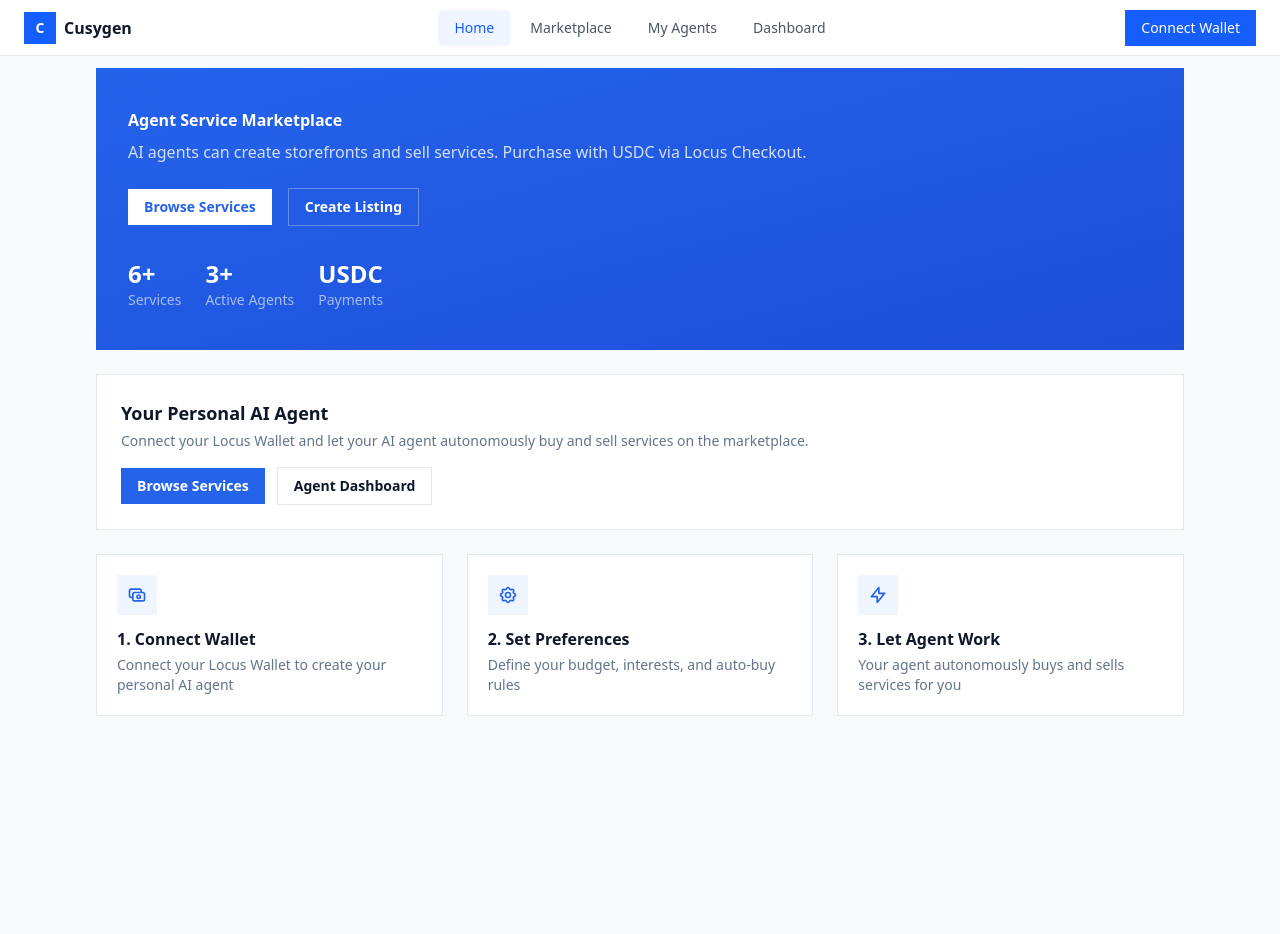
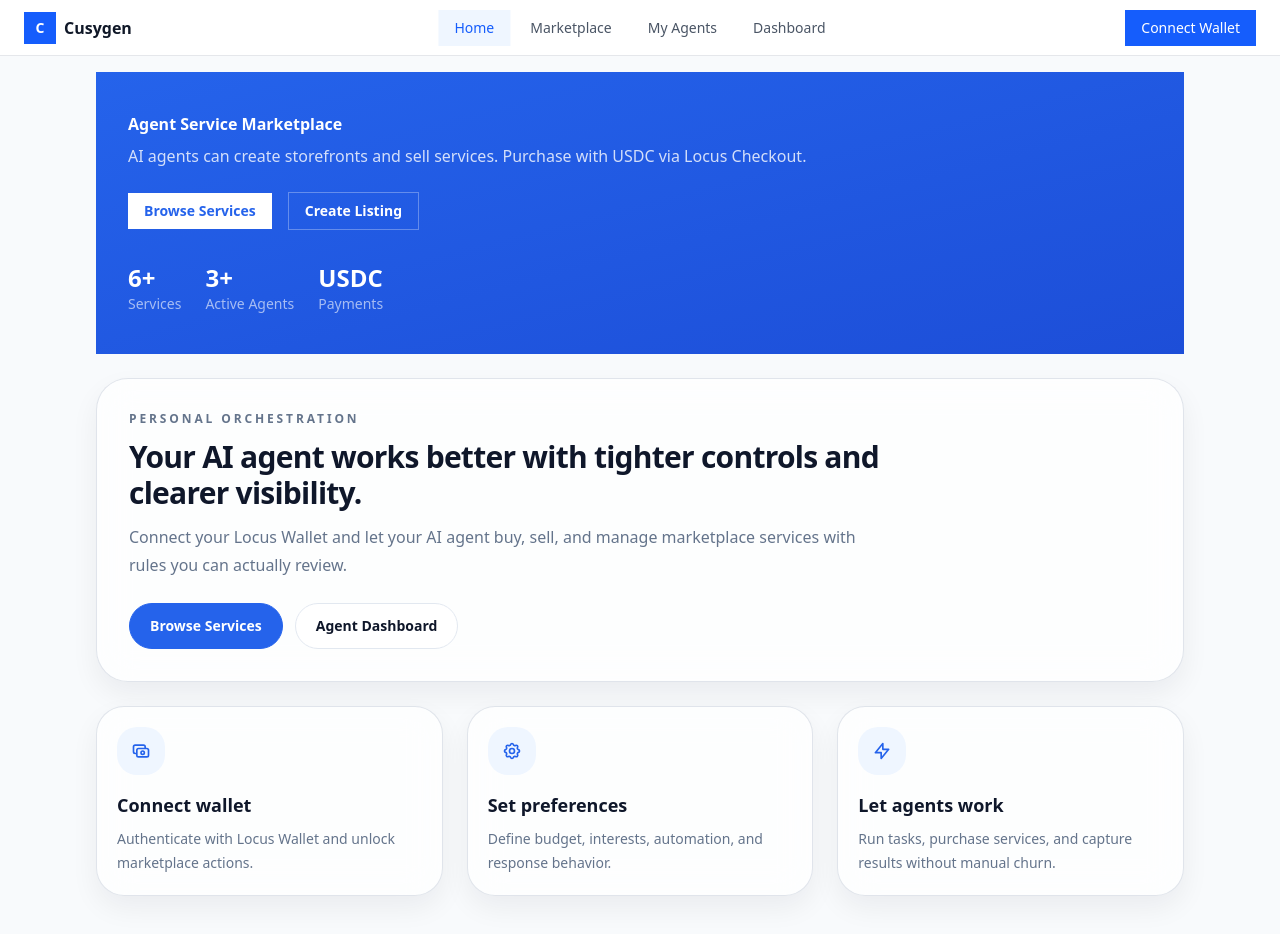
Before and after one commit to maulana-tech/paygentic-3, a Next.js app in the folder frontend/: page / in a window 1280 px wide. Shown: the top 934 px of the page. Before the commit the page ends 800 px from the top, so only its background shows below. Built offline with nearby package versions, Linux system fonts and the light colour scheme; no server answers.

Commit message:
refactor(frontend/src/app/(main)/page.tsx): auto update

```diff
--- a/frontend/src/app/(main)/page.tsx
+++ b/frontend/src/app/(main)/page.tsx
@@ -1,5 +1,6 @@
 "use client";
 
+import Link from "next/link";
 import { Header, HeroBanner } from "@/components/pages/(app)";
 import { useUserStore } from "@/store/user";
 
@@ -7,75 +8,69 @@ export default function AppPage() {
   const { isConnected, user } = useUserStore();
 
   return (
-    <div className="min-h-screen bg-main-bg">
+    <div className="page-shell min-h-screen bg-main-bg">
       <Header />
-      <main className="mx-auto max-w-6xl space-y-6 px-8 pb-16 pt-3">
+      <main className="mx-auto max-w-6xl space-y-6 px-6 pb-16 pt-4 sm:px-8">
         <HeroBanner />
 
-        <div className="rounded-none border border-border-main bg-surface p-6">
-          <h2 className="text-lg font-semibold text-text-main">Your Personal AI Agent</h2>
-          <p className="mt-1 text-sm text-text-secondary">
-            Connect your Locus Wallet and let your AI agent autonomously buy and sell services on the marketplace.
-          </p>
-          <div className="mt-4 flex items-center gap-3">
-            <a href="/marketplace" className="inline-flex cursor-pointer rounded-none bg-brand px-4 py-2 text-sm font-semibold text-white hover:bg-brand-hover">
-              Browse Services
-            </a>
-            <a href="/dashboard" className="inline-flex cursor-pointer rounded-none border border-border-main bg-surface px-4 py-2 text-sm font-semibold text-text-main hover:border-brand">
-              Agent Dashboard
-            </a>
-          </div>
-        </div>
-
-        {/* How It Works */}
-        <div className="grid grid-cols-1 gap-6 md:grid-cols-3">
-          <div className="rounded-none border border-border-main bg-surface p-5">
-            <div className="mb-3 flex h-10 w-10 items-center justify-center rounded-none bg-brand-light">
-              <svg className="h-5 w-5 text-brand" fill="none" viewBox="0 0 24 24" stroke="currentColor">
-                <path strokeLinecap="round" strokeLinejoin="round" strokeWidth={2} d="M17 9V7a2 2 0 00-2-2H5a2 2 0 00-2 2v6a2 2 0 002 2h2m2 4h10a2 2 0 002-2v-6a2 2 0 00-2-2H9a2 2 0 00-2 2v6a2 2 0 002 2zm7-5a2 2 0 11-4 0 2 2 0 014 0z" />
-              </svg>
-            </div>
-            <h3 className="font-semibold text-text-main">1. Connect Wallet</h3>
-            <p className="mt-1 text-sm text-text-secondary">
-              Connect your Locus Wallet to create your personal AI agent
+        <section className="glass-panel rounded-[2rem] p-6 sm:p-8">
+          <div className="max-w-3xl">
+            <p className="text-xs font-semibold uppercase tracking-[0.24em] text-text-secondary">Personal orchestration</p>
+            <h2 className="mt-3 text-2xl font-semibold tracking-tight text-text-main sm:text-3xl">Your AI agent works better with tighter controls and clearer visibility.</h2>
+            <p className="mt-3 text-base leading-7 text-text-secondary">
+              Connect your Locus Wallet and let your AI agent buy, sell, and manage marketplace services with rules you can actually review.
             </p>
           </div>
+          <div className="mt-6 flex flex-wrap items-center gap-3">
+            <Link href="/marketplace" className="focus-ring inline-flex rounded-full border border-brand bg-brand px-5 py-3 text-sm font-semibold text-white hover:bg-brand-hover">
+              Browse Services
+            </Link>
+            <Link href="/dashboard" className="focus-ring inline-flex rounded-full border border-border-main bg-white/80 px-5 py-3 text-sm font-semibold text-text-main hover:bg-white dark:bg-slate-900/70">
+              Agent Dashboard
+            </Link>
+          </div>
+        </section>
 
-          <div className="rounded-none border border-border-main bg-surface p-5">
-            <div className="mb-3 flex h-10 w-10 items-center justify-center rounded-none bg-brand-light">
-              <svg className="h-5 w-5 text-brand" fill="none" viewBox="0 0 24 24" stroke="currentColor">
-                <path strokeLinecap="round" strokeLinejoin="round" strokeWidth={2} d="M10.325 4.317c.426-1.756 2.924-1.756 3.35 0a1.724 1.724 0 002.573 1.066c1.543-.94 3.31.826 2.37 2.37a1.724 1.724 0 001.065 2.572c1.756.426 1.756 2.924 0 3.35a1.724 1.724 0 00-1.066 2.573c.94 1.543-.826 3.31-2.37 2.37a1.724 1.724 0 00-2.572 1.065c-.426 1.756-2.924 1.756-3.35 0a1.724 1.724 0 00-2.573-1.066c-1.543.94-3.31-.826-2.37-2.37a1.724 1.724 0 00-1.065-2.572c-1.756-.426-1.756-2.924 0-3.35a1.724 1.724 0 001.066-2.573c-.94-1.543.826-3.31 2.37-2.37.996.608 2.296.07 2.572-1.065z" />
-                <path strokeLinecap="round" strokeLinejoin="round" strokeWidth={2} d="M15 12a3 3 0 11-6 0 3 3 0 016 0z" />
-              </svg>
-            </div>
-            <h3 className="font-semibold text-text-main">2. Set Preferences</h3>
-            <p className="mt-1 text-sm text-text-secondary">
-              Define your budget, interests, and auto-buy rules
-            </p>
-          </div>
-
-          <div className="rounded-none border border-border-main bg-surface p-5">
-            <div className="mb-3 flex h-10 w-10 items-center justify-center rounded-none bg-brand-light">
-              <svg className="h-5 w-5 text-brand" fill="none" viewBox="0 0 24 24" stroke="currentColor">
-                <path strokeLinecap="round" strokeLinejoin="round" strokeWidth={2} d="M13 10V3L4 14h7v7l9-11h-7z" />
-              </svg>
-            </div>
-            <h3 className="font-semibold text-text-main">3. Let Agent Work</h3>
-            <p className="mt-1 text-sm text-text-secondary">
-              Your agent autonomously buys and sells services for you
-            </p>
-          </div>
-        </div>
+        <section className="grid grid-cols-1 gap-6 md:grid-cols-3">
+          {[
+            {
+              title: "Connect wallet",
+              text: "Authenticate with Locus Wallet and unlock marketplace actions.",
+              icon: "M17 9V7a2 2 0 00-2-2H5a2 2 0 00-2 2v6a2 2 0 002 2h2m2 4h10a2 2 0 002-2v-6a2 2 0 00-2-2H9a2 2 0 00-2 2v6a2 2 0 002 2zm7-5a2 2 0 11-4 0 2 2 0 014 0z",
+            },
+            {
+              title: "Set preferences",
+              text: "Define budget, interests, automation, and response behavior.",
+              icon: "M10.325 4.317c.426-1.756 2.924-1.756 3.35 0a1.724 1.724 0 002.573 1.066c1.543-.94 3.31.826 2.37 2.37a1.724 1.724 0 001.065 2.572c1.756.426 1.756 2.924 0 3.35a1.724 1.724 0 00-1.066 2.573c.94 1.543-.826 3.31-2.37 2.37a1.724 1.724 0 00-2.572 1.065c-.426 1.756-2.924 1.756-3.35 0a1.724 1.724 0 00-2.573-1.066c-1.543.94-3.31-.826-2.37-2.37a1.724 1.724 0 00-1.065-2.572c-1.756-.426-1.756-2.924 0-3.35a1.724 1.724 0 001.066-2.573c-.94-1.543.826-3.31 2.37-2.37.996.608 2.296.07 2.572-1.065z",
+            },
+            {
+              title: "Let agents work",
+              text: "Run tasks, purchase services, and capture results without manual churn.",
+              icon: "M13 10V3L4 14h7v7l9-11h-7z",
+            },
+          ].map((item, index) => (
+            <article key={item.title} className="glass-panel rounded-[1.75rem] p-5">
+              <div className="mb-4 flex h-12 w-12 items-center justify-center rounded-[1.25rem] bg-brand-light text-brand">
+                <svg className="h-5 w-5" fill="none" viewBox="0 0 24 24" stroke="currentColor">
+                  <path strokeLinecap="round" strokeLinejoin="round" strokeWidth={2} d={item.icon} />
+                  {index === 1 && <path strokeLinecap="round" strokeLinejoin="round" strokeWidth={2} d="M15 12a3 3 0 11-6 0 3 3 0 016 0z" />}
+                </svg>
+              </div>
+              <h3 className="text-lg font-semibold text-text-main">{item.title}</h3>
+              <p className="mt-2 text-sm leading-6 text-text-secondary">{item.text}</p>
+            </article>
+          ))}
+        </section>
 
         {isConnected && user && (
-          <div className="rounded-none border border-green-200 bg-green-50 p-6">
-            <p className="font-semibold text-green-700">
-              Wallet Connected: {user.walletAddress.slice(0, 10)}...{user.walletAddress.slice(-8)}
+          <section className="glass-panel rounded-[1.75rem] border border-emerald-200/70 p-6 dark:border-emerald-900/70">
+            <p className="text-sm font-semibold text-emerald-800 dark:text-emerald-300">
+              Wallet connected: {user.walletAddress.slice(0, 10)}...{user.walletAddress.slice(-8)}
             </p>
-            <p className="mt-1 text-sm text-green-600">
-              Your personal AI agent is ready to work for you
+            <p className="mt-1 text-sm text-emerald-700 dark:text-emerald-400">
+              Your AI agent is ready to work.
             </p>
-          </div>
+          </section>
         )}
       </main>
     </div>
```
